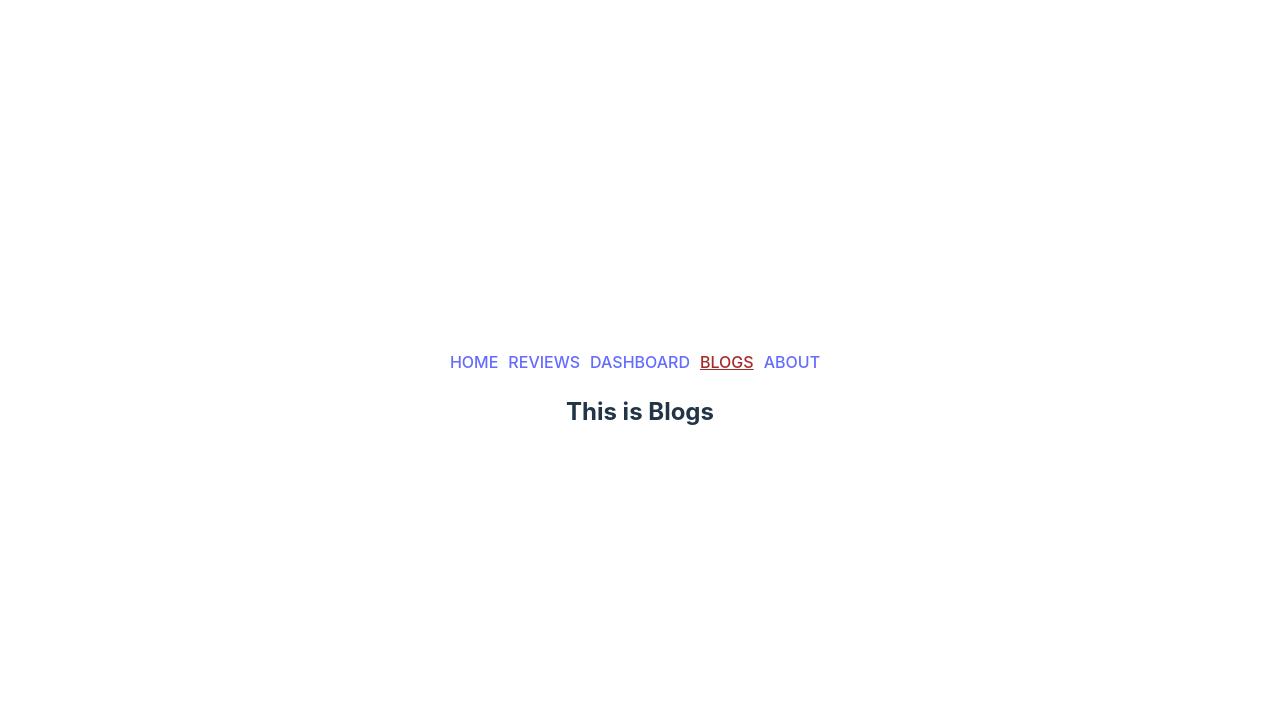
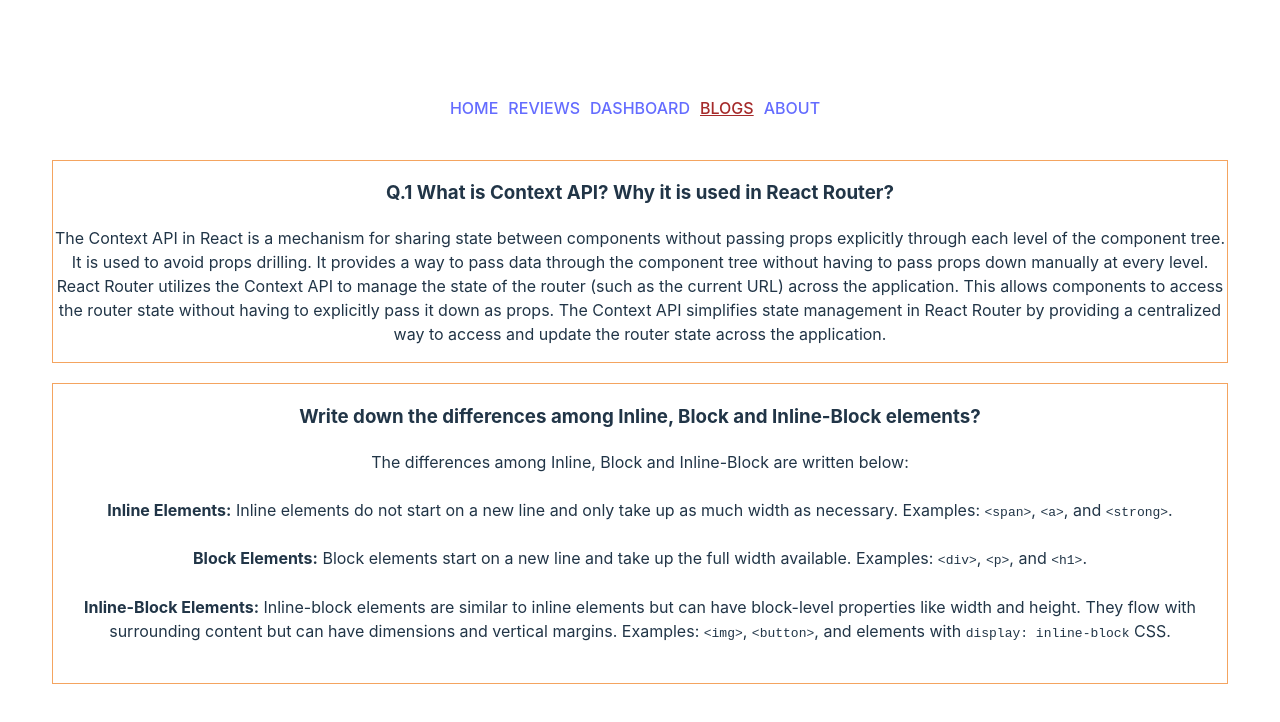
Before and after one commit to Nadim-Nion/product-analysis-website, a React (Vite) app: page /blogs in a window 1280 px wide. Shown: the top 722 px of the page. Built offline with nearby package versions, Linux system fonts and the light colour scheme.

Commit message:
blogs added

```diff
--- /dev/null
+++ b/src/components/Blogs/Blogs.css
@@ -0,0 +1,4 @@
+.qna {
+    border: 1px solid sandybrown;
+    margin: 20px;
+}
--- a/src/components/Blogs/Blogs.jsx
+++ b/src/components/Blogs/Blogs.jsx
@@ -1,9 +1,54 @@
 import React from 'react';
+import './Blogs.css';
 
 const Blogs = () => {
     return (
-        <div>
-            <h2>This is Blogs</h2>
+        <div className='qna-container'>
+            <div className='qna'>
+                <h3>Q.1 What is Context API? Why it is used in React Router?</h3>
+                <p>
+                    The Context API in React is a mechanism for sharing state between components without passing props explicitly through each level of the component tree. It is used to avoid props drilling. It provides a way to pass data through the component tree without having to pass props down manually at every level.
+
+                    React Router utilizes the Context API to manage the state of the router (such as the current URL) across the application. This allows components to access the router state without having to explicitly pass it down as props. The Context API simplifies state management in React Router by providing a centralized way to access and update the router state across the application.
+                </p>
+            </div>
+            <div className='qna'>
+                <h3>Write down the differences among Inline, Block and Inline-Block elements?</h3>
+                <p>
+                    The differences among Inline, Block and Inline-Block are written below:
+                    <br />
+                    <br />
+
+
+                    <strong>Inline Elements:</strong> Inline elements do not start on a new
+                    line and only take up as much width as necessary.
+
+                    Examples:{' '}
+                    <code>&lt;span&gt;</code>, <code>&lt;a&gt;</code>, and{' '}
+                    <code>&lt;strong&gt;</code>.
+                    <br />
+                    <br />
+
+                    <strong>Block Elements:</strong> Block elements start on a new line and
+                    take up the full width available.
+
+                    Examples: <code>&lt;div&gt;</code>,{' '}
+                    <code>&lt;p&gt;</code>, and <code>&lt;h1&gt;</code>.
+                    <br />
+                    <br />
+
+                    <strong>Inline-Block Elements:</strong> Inline-block elements are similar
+                    to inline elements but can have block-level properties like width and
+                    height. They flow with surrounding content but can have dimensions and
+                    vertical margins.
+
+                    Examples: <code>&lt;img&gt;</code>,{' '}
+                    <code>&lt;button&gt;</code>, and elements with{' '}
+                    <code>display: inline-block</code> CSS.
+                    <br />
+                    <br />
+                </p>
+            </div>
         </div>
     );
 };
--- a/src/components/Header/Header.css
+++ b/src/components/Header/Header.css
@@ -1,3 +1,7 @@
+.header {
+    margin-bottom: 40px;
+}
+
 .header a {
     margin-right: 10px;
 }
```
